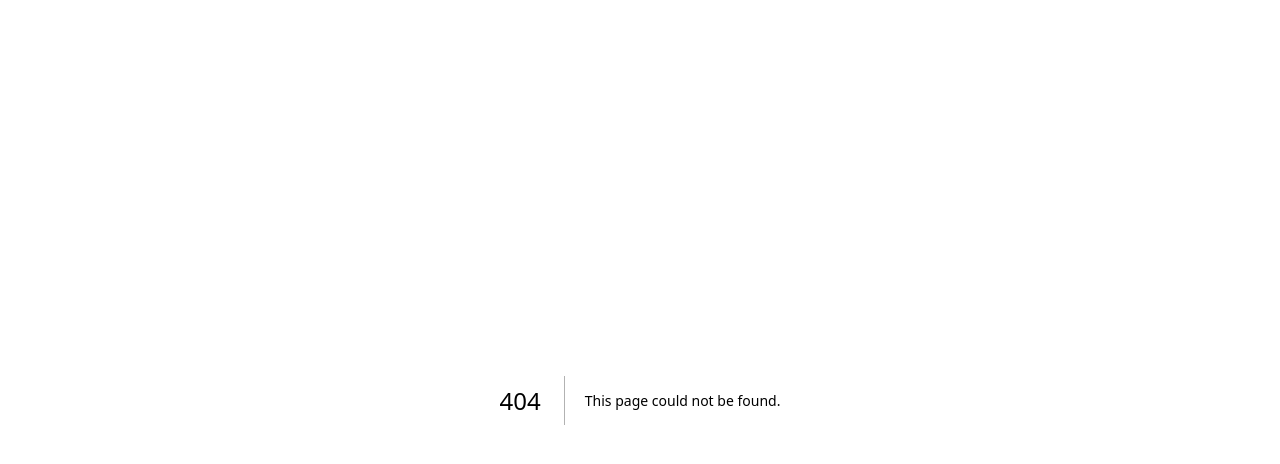
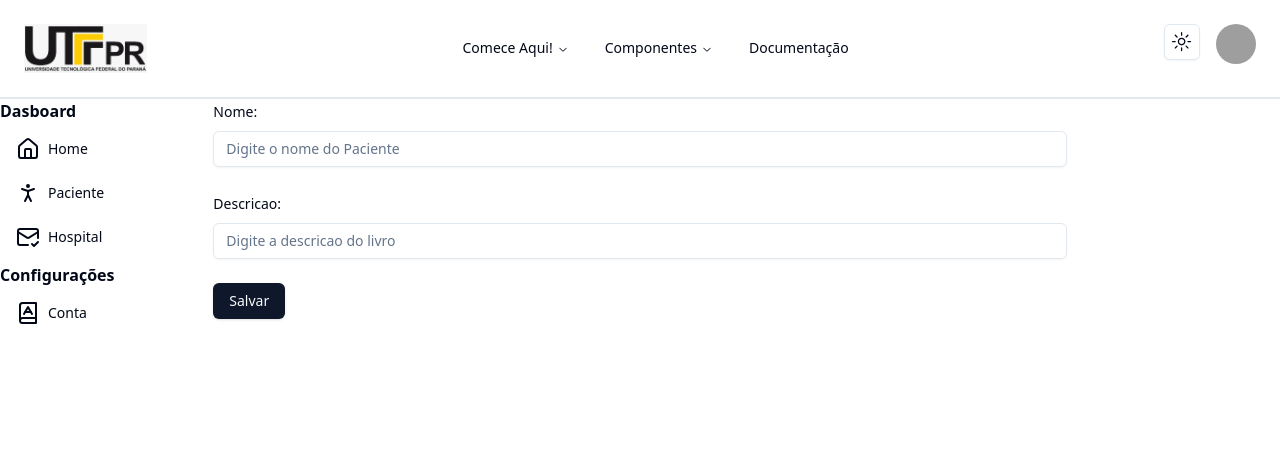
Before and after one commit to Rafaelteppa/prova2, a Next.js app: page /admin/patient/new in a window 1280 px wide. Before the commit this address had no page. Shown: the top 464 px of the page. Built offline with nearby package versions, Linux system fonts and the light colour scheme; grey boxes are pictures that could not be loaded.

Commit message:
fix: patient

```diff
--- a/app/admin/components/Aside.tsx
+++ b/app/admin/components/Aside.tsx
@@ -16,13 +16,13 @@ export default function Aside({ className }: any) {
                 <a href="/admin/school">
                     <Button variant="ghost">
                         <PersonStanding className="mr-2" />
-                        Escola
+                        Paciente
                     </Button>
                 </a>
                 <a href="/admin/boock">
                     <Button variant="ghost">
                         <MailCheck className="mr-2" />
-                        Livro
+                        Hospital
                     </Button>
                 </a>
 
--- a/app/admin/boock/List.tsx
+++ b/app/admin/patient/List.tsx
@@ -11,23 +11,23 @@ import {
 import { revalidatePath } from "next/cache";
 
 
-  interface IBoock {
+  interface IPatient {
     id:number,
-    titulo:string,
-    descricao:string
+    name:string,
+    age:string
   }
 
-  export default async function ListBoock() {
-    const boocks = await list()
+  export default async function ListPatient() {
+    const patients = await list()
     async function list(){
-     revalidatePath("/admin/boock")
-     const response = await fetch("https://server20241-nine.vercel.app/book");
+     revalidatePath("/admin/patient")
+     const response = await fetch("https://server20241-nine.vercel.app/patient");
      return response.json();
     }
 
     return (
       <Table>
-        <TableCaption>Lista de Livros</TableCaption>
+        <TableCaption>Lista de Pacientes</TableCaption>
         <TableHeader>
           <TableRow>
             <TableHead className="w-[100px]">ID</TableHead>
@@ -36,11 +36,11 @@ import { revalidatePath } from "next/cache";
           </TableRow>
         </TableHeader>
         <TableBody>
-          {boocks.map((item:IBoock) => (
+          {patients.map((item:IPatient) => (
             <TableRow key={item.id}>
               <TableCell className="font-medium">{item.id}</TableCell>
-              <TableCell>{item.titulo}</TableCell>
-              <TableCell>{item.descricao}</TableCell>
+              <TableCell>{item.name}</TableCell>
+              <TableCell>{item.age}</TableCell>
             </TableRow>
           ))}
         </TableBody>
--- a/app/admin/boock/new/page.tsx
+++ b/app/admin/patient/new/page.tsx
@@ -18,29 +18,29 @@ import {
 import { Input } from "@/components/ui/input"
 
 const FormSchema = z.object({
-    titulo: z.string().min(2, {
+    name: z.string().min(2, {
         message: "Necessário mais que dois caracteres.",
     }),
-    descricao: z.string()
+    age: z.string()
 })
 
-export default function SaveBoock() {
+export default function SavePatient() {
     const form = useForm<z.infer<typeof FormSchema>>({
         resolver: zodResolver(FormSchema),
         defaultValues: { //valor que aparece por padrão
-            titulo: "",
+            name: "",
         },
     })
 
-    async function onSubmit(boock: z.infer<typeof FormSchema>) {
+    async function onSubmit(patient: z.infer<typeof FormSchema>) {
         const requestOptions= {
             method: "POST",
             headers: {'Content-Type': 'application/json'},
-            body: JSON.stringify(boock)
+            body: JSON.stringify(patient)
         }
-        const response = await fetch("https://server20241-nine.vercel.app/book", requestOptions)
+        const response = await fetch("https://server20241-nine.vercel.app/patient", requestOptions)
         form.reset();
-        alert("Livro Cadastrado!")
+        alert("Paciente Cadastrado!")
     }
 
     return (
@@ -48,12 +48,12 @@ export default function SaveBoock() {
             <form onSubmit={form.handleSubmit(onSubmit)} className="w-2/3 space-y-6">
                 <FormField
                     control={form.control}
-                    name="titulo"
+                    name="name"
                     render={({ field }) => (
                         <FormItem>
                             <FormLabel>Nome:</FormLabel>
                             <FormControl>
-                                <Input placeholder="Digite o nome do livro" {...field} />
+                                <Input placeholder="Digite o nome do Paciente" {...field} />
                             </FormControl>
                             <FormMessage />
                         </FormItem>
--- a/app/admin/boock/page.tsx
+++ b/app/admin/patient/page.tsx
@@ -1,16 +1,16 @@
 import { Button } from "@/components/ui/button";
-import ListBoock from "./List";
+import ListPatient from "./List";
 
 
-export default function Boock() {
+export default function patient() {
     return (
         <div className="w-full flex flex-col  mt-6">
             <div className="flex justify-center mb-6">
-                <a href="/admin/boock/new">
-                    <Button>Cadastrar Livro</Button>
+                <a href="/admin/patient/new">
+                    <Button>Cadastrar Paciente</Button>
                 </a>
             </div>
-            <ListBoock />
+            <ListPatient />
         </div>
     )
 }
```
